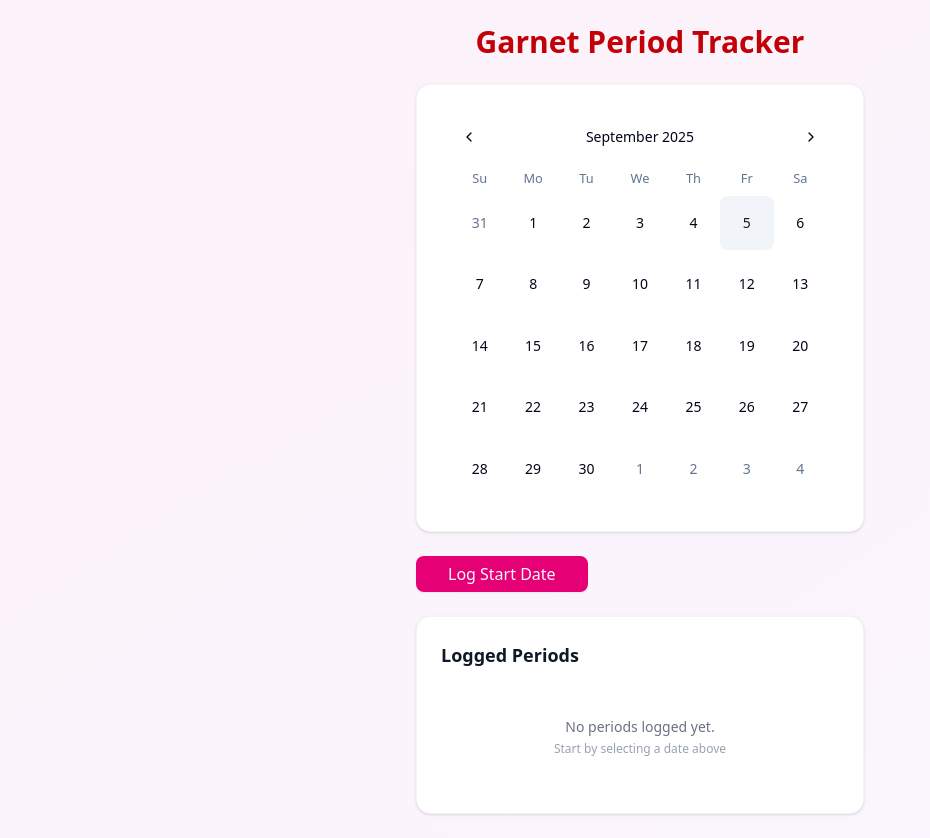
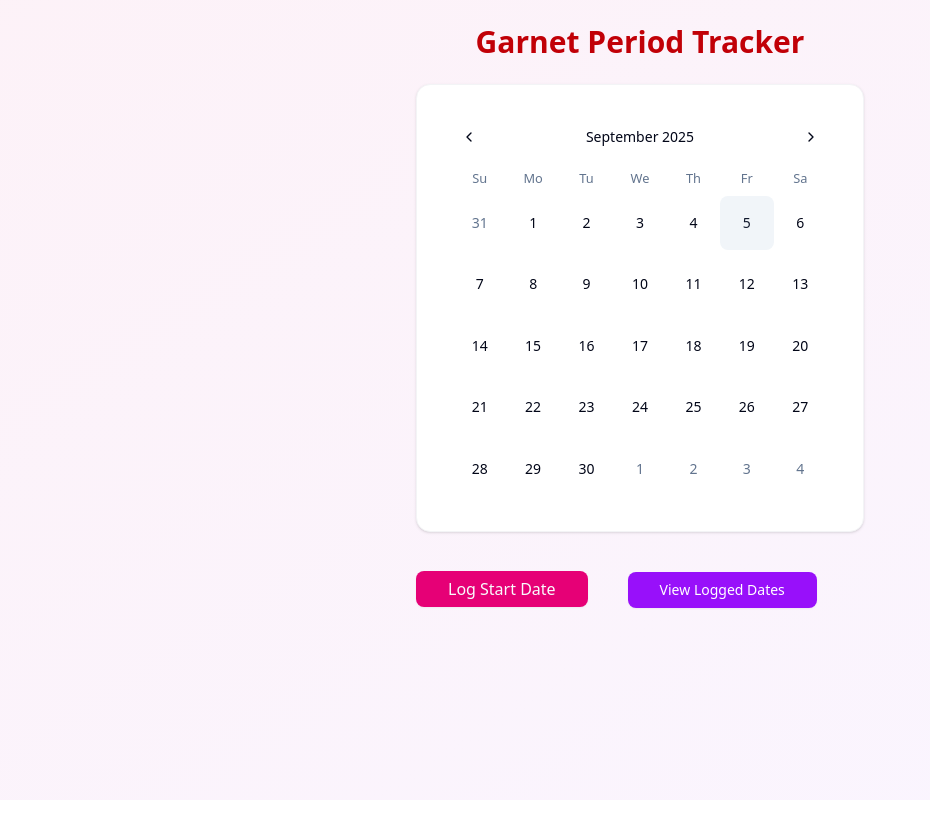
Before and after one commit to Danielle73/Garnet, a React (Vite) app: page /tracker in a window 1280 px wide. Shown: the whole page, without its empty margins (0-930 px from the left). After the commit the page ends 800 px from the top, so only its background shows below. Built offline with nearby package versions, Linux system fonts and the light colour scheme.

Commit message:
feat(tracker): restructure TrackerScreen to support multi-screen routing and external state

```diff
--- a/src/screens/TrackerScreen.tsx
+++ b/src/screens/TrackerScreen.tsx
@@ -2,6 +2,7 @@ import { useState } from "react"
 import { Calendar } from "@/components/ui/calendar"
 import { Button } from "@/components/ui/button"
 import type { PeriodEntry } from "@/types/period"
+import { Link } from "react-router-dom"
 
 // Helper function to get all dates between two dates
 const getDatesInRange = (startDate: Date, endDate: Date): Date[] => {
@@ -39,9 +40,13 @@ const getAllPeriodDates = (entries: PeriodEntry[]) => {
   return { startDates, endDates, rangeDates }
 }
 
-function TrackerScreen() {
+function TrackerScreen({
+  periodEntries,
+  setPeriodEntries}: {
+    periodEntries: PeriodEntry[]
+    setPeriodEntries: React.Dispatch<React.SetStateAction<PeriodEntry[]>>
+  }) {
   const [selectedDate, setSelectedDate] = useState<Date | undefined>()
-  const [periodEntries, setPeriodEntries] = useState<PeriodEntry[]>([])
   const [loggingStep, setLoggingStep] = useState<"start" | "end">("start")
   const [currentEntry, setCurrentEntry] = useState<PeriodEntry | null>(null)
 
@@ -138,7 +143,14 @@ function TrackerScreen() {
 </Button>
 
 
-<div className="bg-white rounded-xl shadow-sm border border-gray-100 p-4 sm:p-6">
+<Link to="/history">
+  <Button className="w-full ml-10 py-3 bg-purple-600 hover:bg-purple-700  focus:ring-purple-500 sm:w-auto sm:px-8 text-white mt-4">
+    View Logged Dates
+  </Button>
+</Link>
+
+
+{/* <div className="bg-white rounded-xl shadow-sm border border-gray-100 p-4 sm:p-6">
   <h2 className="text-lg font-semibold text-gray-900 mb-4">
     Logged Periods
   </h2>
@@ -163,9 +175,10 @@ function TrackerScreen() {
       ))}
     </div>
   )}
-</div>
+</div> */}
     </div>
     </div>
+
   )
 }
 
```
